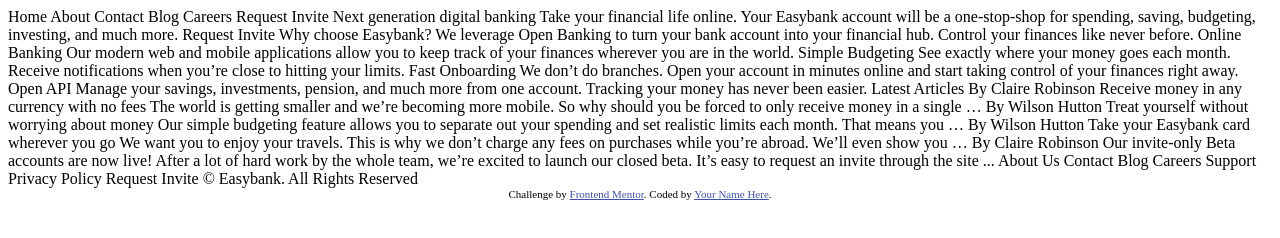
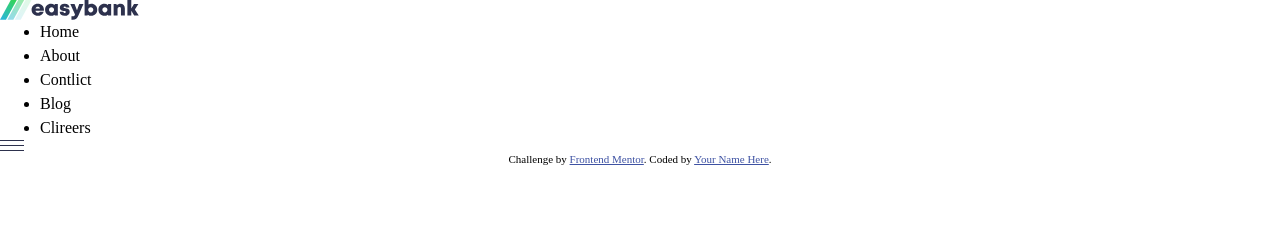
Before and after one commit to tugbaesat/bank-landing-page, a plain HTML site: page index.html in a window 1280 px wide. Drawn offline with Linux system fonts and the light colour scheme.

Commit message:
css reset added

```diff
--- a/index.html
+++ b/index.html
@@ -1,21 +1,47 @@
 <!DOCTYPE html>
 <html lang="en">
   <head>
-  <meta charset="UTF-8">
-  <meta name="viewport" content="width=device-width, initial-scale=1.0"> <!-- displays site properly based on user's device -->
+    <meta charset="UTF-8" />
+    <meta name="viewport" content="width=device-width, initial-scale=1.0" />
+    <link
+      rel="icon"
+      type="image/png"
+      sizes="32x32"
+      href="./images/favicon-32x32.png"
+    />
+    <title>Frontend Mentor | Easybank Landing Page</title>
+    <link rel="stylesheet" href="style.css" />
+  </head>
 
-  <link rel="icon" type="image/png" sizes="32x32" href="./images/favicon-32x32.png">
+  <body>
+    <nav class="navbar">
+      <div>
+        <a href="/"><img src="/images/logo.svg" alt="easybank logo" /></a>
+      </div>
+      <div>
+        <ul>
+          <li>Home</li>
+          <li>About</li>
+          <li>Contlict</li>
+          <li>Blog</li>
+          <li>Clireers</li>
+        </ul>
+      </div>
+      <div>
+        <img src="images/icon-hamburger.svg" alt="" />
+      </div>
+      <div></div>
+    </nav>
+    <div class="attribution">
+      Challenge by
+      <a href="https://www.frontendmentor.io?ref=challenge" target="_blank"
+        >Frontend Mentor</a
+      >. Coded by <a href="#">Your Name Here</a>.
+    </div>
+  </body>
+</html>
 
-  <title>Frontend Mentor | Easybank landing page</title>
-
-  <!-- Feel free to remove these styles or customise in your own stylesheet 👍 -->
-  <style>
-    .attribution { font-size: 11px; text-align: center; }
-    .attribution a { color: hsl(228, 45%, 44%); }
-  </style>
-</head>
-<body>
-
+<!--
 Home
 About
 Contact
@@ -91,11 +117,4 @@
 
 Request Invite
 
-  © Easybank. All Rights Reserved
-
-  <div class="attribution">
-    Challenge by <a href="https://www.frontendmentor.io?ref=challenge" target="_blank">Frontend Mentor</a>.
-    Coded by <a href="#">Your Name Here</a>.
-  </div>
-</body>
-</html>
+© Easybank. All Rights Reserved -->
--- /dev/null
+++ b/style.css
@@ -0,0 +1,42 @@
+/*
+  1. Use a more-intuitive box-sizing model.
+*/
+*, *::before, *::after {
+    box-sizing: border-box;
+  }
+  /*
+    2. Remove default margin
+  */
+  * {
+    margin: 0;
+  }
+  /*
+    Typographic tweaks!
+    3. Add accessible line-height
+    4. Improve text rendering
+  */
+  body {
+    line-height: 1.5;
+    -webkit-font-smoothing: antialiased;
+  }
+  /*
+    5. Improve media defaults
+  */
+  img, picture, video, canvas, svg {
+    display: block;
+    max-width: 100%;
+  }
+  /*
+    6. Remove built-in form typography styles
+  */
+  input, button, textarea, select {
+    font: inherit;
+  }
+  /*
+    7. Avoid text overflows
+  */
+  p, h1, h2, h3, h4, h5, h6 {
+    overflow-wrap: break-word;
+  }
+.attribution { font-size: 11px; text-align: center; }
+    .attribution a { color: hsl(228, 45%, 44%); }
```
Lines whose indentation alone changed are shown as unchanged.
